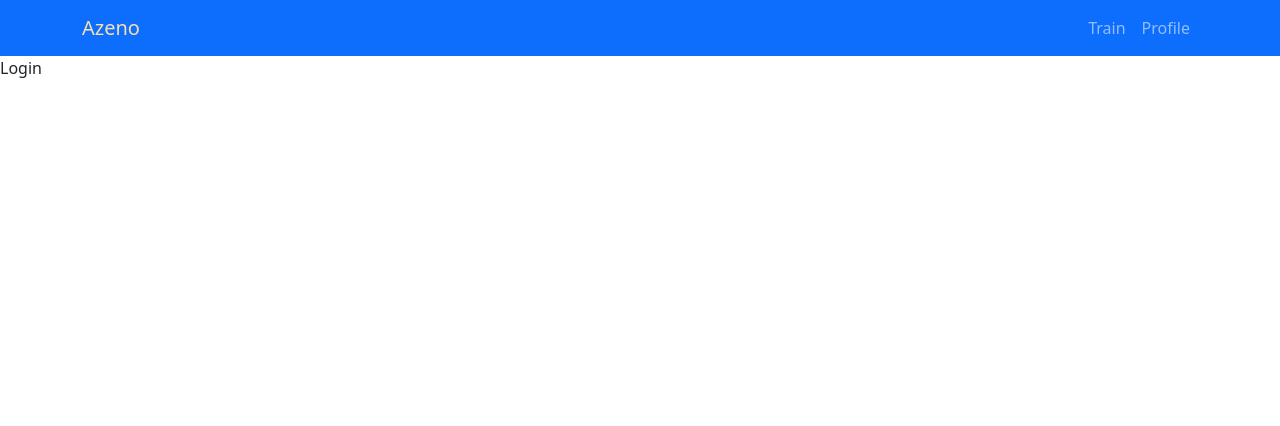
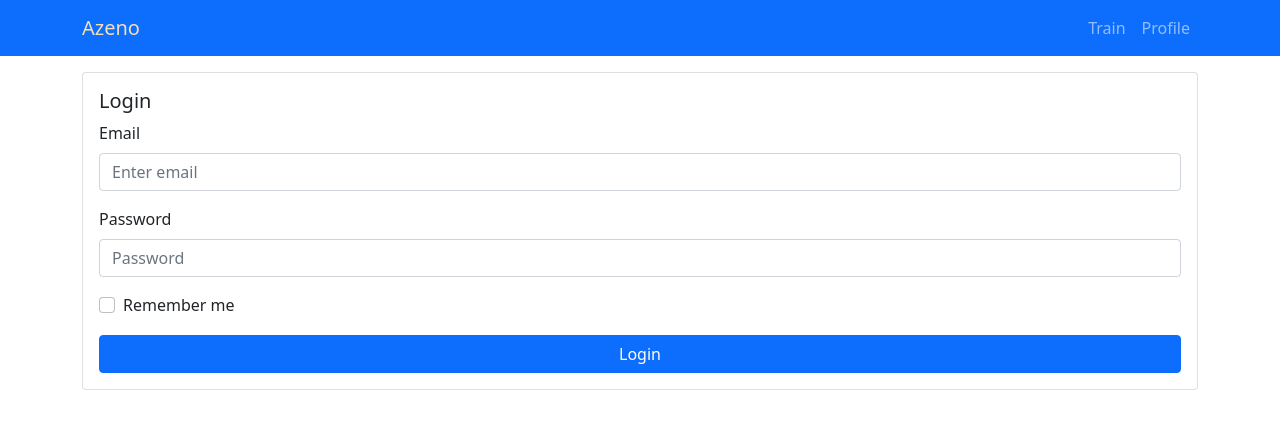
Before and after one commit to AndrewLyko/azeno, a React app: page /login in a window 1280 px wide. Shown: the top 426 px of the page. Built offline with nearby package versions, Linux system fonts and the light colour scheme.

Commit message:
ligin component

```diff
--- a/src/components/App/App.jsx
+++ b/src/components/App/App.jsx
@@ -5,7 +5,11 @@ import './App.scss';
 import Header from '../Header/Header';
 
 import useCookie from '../../hooks/useCookie';
-import CookieWrapper from '../CookieWrapper/CookieWrapper';
+import Train from '../Train/Train';
+import Profile from '../Profile/Profile';
+import Login from '../Auth/Login';
+import Register from '../Auth/Register';
+import { Col, Container, Row } from 'react-bootstrap';
 
 function App() {
     const [cookie, setCookie] = useCookie('token_auth');
@@ -13,7 +17,19 @@ function App() {
     return (
         <BrowserRouter>
             <Header />
-            <CookieWrapper cookies={cookie} setCookies={setCookie} />
+            <Container>
+                <Row>
+                    <Col>
+                        <Routes>
+                            <Route path="/" element={<Link to="/profile">Profile</Link>} />
+                            <Route path="/profile" element={<Profile />} />
+                            <Route path="/train" element={<Train />} />
+                            <Route path="/login" element={<Login />} />
+                            <Route path="/register" element={<Register />} />
+                        </Routes>
+                    </Col>
+                </Row>
+            </Container>
         </BrowserRouter>
     );
 }
--- a/src/components/Auth/Login.jsx
+++ b/src/components/Auth/Login.jsx
@@ -1,7 +1,66 @@
-import React from 'react';
+import React, { useState } from 'react';
+import { Button, Card, Form } from 'react-bootstrap';
 
 function Login() {
-    return <div>Login</div>;
+    const [email, setEmail] = useState('');
+    const [password, setPassword] = useState('');
+    const [remember, setRemember] = useState(false);
+
+    function handleEmail(event) {
+        setEmail(event.target.value);
+    }
+
+    function handlePassword(event) {
+        setPassword(event.target.value);
+    }
+
+    function handleRemember(event) {
+        setRemember(event.target.checked);
+    }
+
+    function submitForm(event) {
+        event.preventDefault();
+        console.log(email, password, remember);
+    }
+
+    return (
+        <Card>
+            <Card.Body>
+                <Card.Title>Login</Card.Title>
+                <Form onSubmit={submitForm} className="d-flex flex-column">
+                    <Form.Group className="mb-3" controlId="formBasicEmail">
+                        <Form.Label>Email</Form.Label>
+                        <Form.Control
+                            type="email"
+                            placeholder="Enter email"
+                            value={email}
+                            onChange={handleEmail}
+                        />
+                    </Form.Group>
+                    <Form.Group className="mb-3" controlId="formBasicPassword">
+                        <Form.Label>Password</Form.Label>
+                        <Form.Control
+                            type="password"
+                            placeholder="Password"
+                            value={password}
+                            onChange={handlePassword}
+                        />
+                    </Form.Group>
+                    <Form.Group className="mb-3" controlId="formBasicCheckbox">
+                        <Form.Check
+                            type="checkbox"
+                            label="Remember me"
+                            checked={remember}
+                            onChange={handleRemember}
+                        />
+                    </Form.Group>
+                    <Button variant="primary" type="submit">
+                        Login
+                    </Button>
+                </Form>
+            </Card.Body>
+        </Card>
+    );
 }
 
 export default Login;
--- a/src/components/CookieWrapper/CookieWrapper.jsx
+++ b/src/components/CookieWrapper/CookieWrapper.jsx
@@ -1,36 +1,36 @@
-import React, { useEffect } from 'react';
-import { Link, Route, Routes, useNavigate } from 'react-router-dom';
-import Train from '../Train/Train';
-import Profile from '../Profile/Profile';
-import Login from '../Auth/Login';
-import Register from '../Auth/Register';
-
-function CookieWrapper({ cookie }) {
-    const navigate = useNavigate();
-
-    useEffect(() => {
-        if (cookie === undefined) {
-            navigate('/login');
-        }
-    }, []);
-    return (
-        <>
-            <Routes>
-                {cookie ? (
-                    <>
-                        <Route path="/" element={<Link to="/profile">Profile</Link>} />
-                        <Route path="/train" element={<Train />} />
-                        <Route path="/profile" element={<Profile />} />
-                    </>
-                ) : (
-                    <>
-                        <Route path="/login" element={<Login />} />
-                        <Route path="/register" element={<Register />} />
-                    </>
-                )}
-            </Routes>
-        </>
-    );
-}
-
-export default CookieWrapper;
+// import React, { useEffect } from 'react';
+// import { Link, Route, Routes, useNavigate } from 'react-router-dom';
+// import Train from '../Train/Train';
+// import Profile from '../Profile/Profile';
+// import Login from '../Auth/Login';
+// import Register from '../Auth/Register';
+//
+// function CookieWrapper({ cookie }) {
+//     const navigate = useNavigate();
+//
+//     useEffect(() => {
+//         if (cookie === undefined) {
+//             navigate('/login');
+//         }
+//     }, []);
+//     return (
+//         <>
+//             <Routes>
+//                 {cookie ? (
+//                     <>
+//                         <Route path="/" element={<Link to="/profile">Profile</Link>} />
+//                         <Route path="/train" element={<Train />} />
+//                         <Route path="/profile" element={<Profile />} />
+//                     </>
+//                 ) : (
+//                     <>
+//                         <Route path="/login" element={<Login />} />
+//                         <Route path="/register" element={<Register />} />Register
+//                     </>
+//                 )}
+//             </Routes>
+//         </>
+//     );
+// }
+//
+// export default CookieWrapper;
--- a/src/components/Header/Header.jsx
+++ b/src/components/Header/Header.jsx
@@ -7,7 +7,7 @@ import './Header.scss';
 function Header(props) {
     return (
         <>
-            <Navbar bg="primary" variant="dark">
+            <Navbar bg="primary" variant="dark" className="mb-3">
                 <Container>
                     <Navbar.Brand>
                         <Link to="/" className="logo__link">
```
